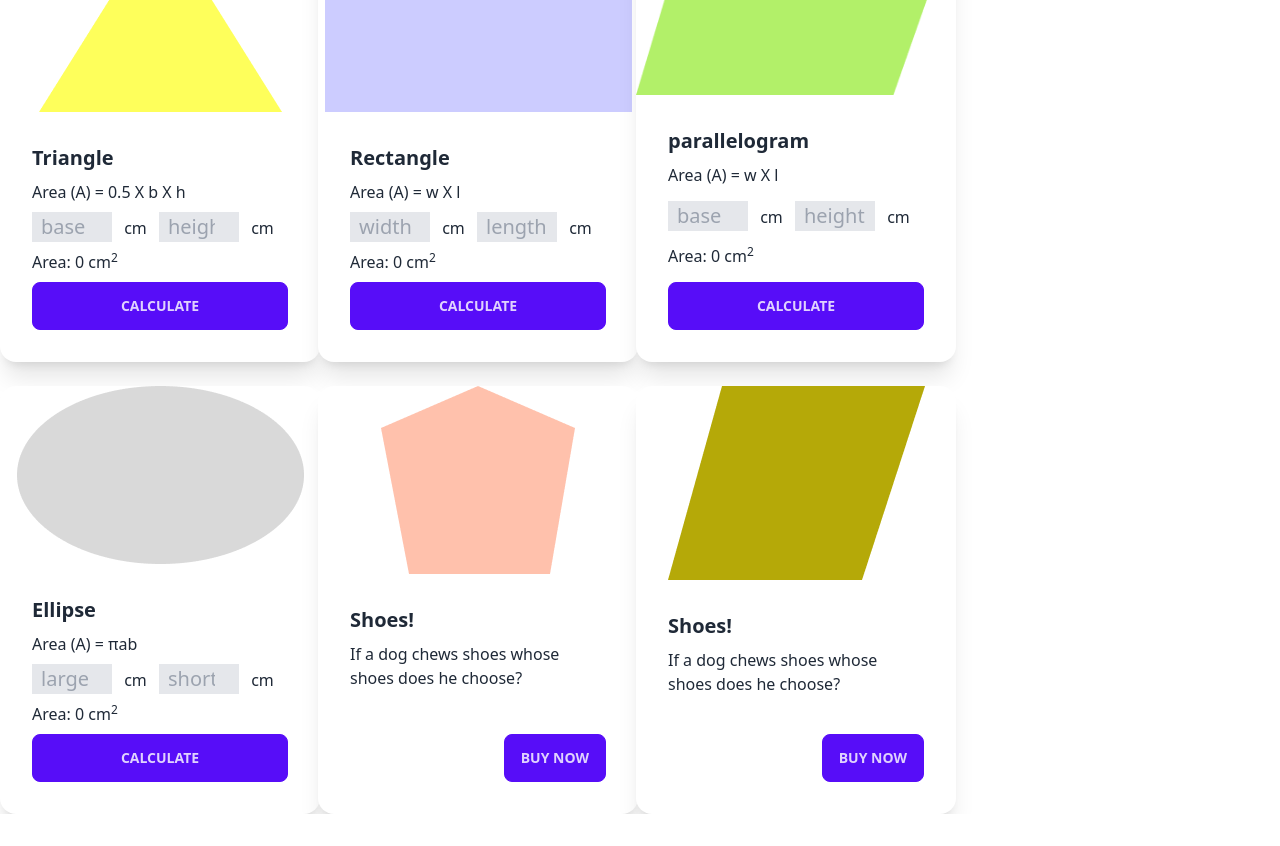
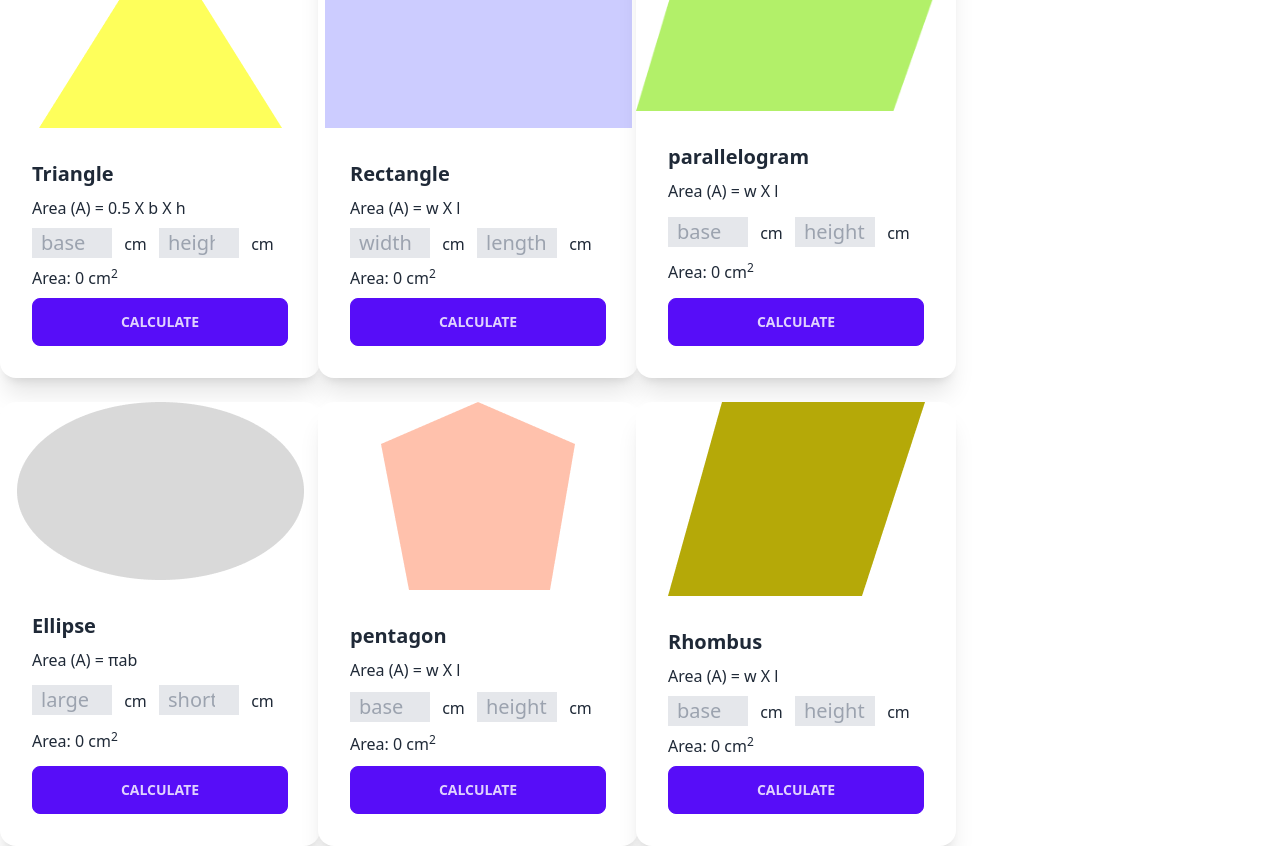
Before and after one commit to Towhid55/geometry-genius-resources, a plain HTML site: page index.html in a window 1280 px wide. Shown: the part 82-928 px from the top of the page. Before the commit the page ends 896 px from the top, so only its background shows below. Drawn offline with nearby package versions, Linux system fonts and the light colour scheme.

Commit message:
last commit

```diff
--- a/index.html
+++ b/index.html
@@ -16,7 +16,7 @@
 
     <main>
         <!--main Container -->
-        <div class="flex flex-col lg:flex-row">
+        <div class="flex flex-col lg:flex-row mt-4">
             <!-- Shape container -->
             <div class="flex-1 grid grid-cols-1 md:grid-cols-2 lg:grid-cols-3 gap-6">
                 <!-- Triangle Card -->
@@ -115,10 +115,18 @@
                 <div class="card w-80 bg-base-100 shadow-xl">
                   <figure><img src="./images/pentagon.png" alt="Shoes" /></figure>
                   <div class="card-body">
-                      <h2 class="card-title">Shoes!</h2>
-                      <p>If a dog chews shoes whose shoes does he choose?</p>
-                      <div class="card-actions justify-end">
-                        <button class="btn btn-primary">Buy Now</button>
+                    <h2 class="card-title">pentagon</h2>
+                    <p>Area (A) = w X l</p>
+                    <p>
+                      <input type="text" class="border bg-gray-200 text-xl w-20 px-2" placeholder="base" id="parallelogram-base">
+                      <span class="ml-2">cm</span>
+                      <!-- parallelogram  height-->
+                      <input type="text" class="border bg-gray-200 text-xl w-20 px-2 ml-2" placeholder="height" id="parallelogram-height">
+                      <span class="ml-2">cm</span>
+                    </p>
+                    <p>Area: <span id="parallelogram-area">0</span> cm<sup>2</sup></p>
+                    <div class="card-actions ">
+                      <button onclick="calculateParallelogramArea()" class="btn btn-primary w-full">Calculate</button>
                     </div>
                   </div>
                 </div>
@@ -126,10 +134,18 @@
                 <div class="card w-80 bg-base-100 shadow-xl">
                   <figure><img src="./images/rhombus.png" alt="Shoes" /></figure>
                   <div class="card-body">
-                      <h2 class="card-title">Shoes!</h2>
-                      <p>If a dog chews shoes whose shoes does he choose?</p>
-                      <div class="card-actions justify-end">
-                        <button class="btn btn-primary">Buy Now</button>
+                    <h2 class="card-title">Rhombus</h2>
+                    <p>Area (A) = w X l</p>
+                    <p>
+                      <input type="text" class="border bg-gray-200 text-xl w-20 px-2" placeholder="base" id="parallelogram-base">
+                      <span class="ml-2">cm</span>
+                      <!-- parallelogram  height-->
+                      <input type="text" class="border bg-gray-200 text-xl w-20 px-2 ml-2" placeholder="height" id="parallelogram-height">
+                      <span class="ml-2">cm</span>
+                    </p>
+                    <p>Area: <span id="parallelogram-area">0</span> cm<sup>2</sup></p>
+                    <div class="card-actions ">
+                      <button onclick="calculateParallelogramArea()" class="btn btn-primary w-full">Calculate</button>
                     </div>
                   </div>
                 </div>
```
Lines whose indentation alone changed are shown as unchanged.
